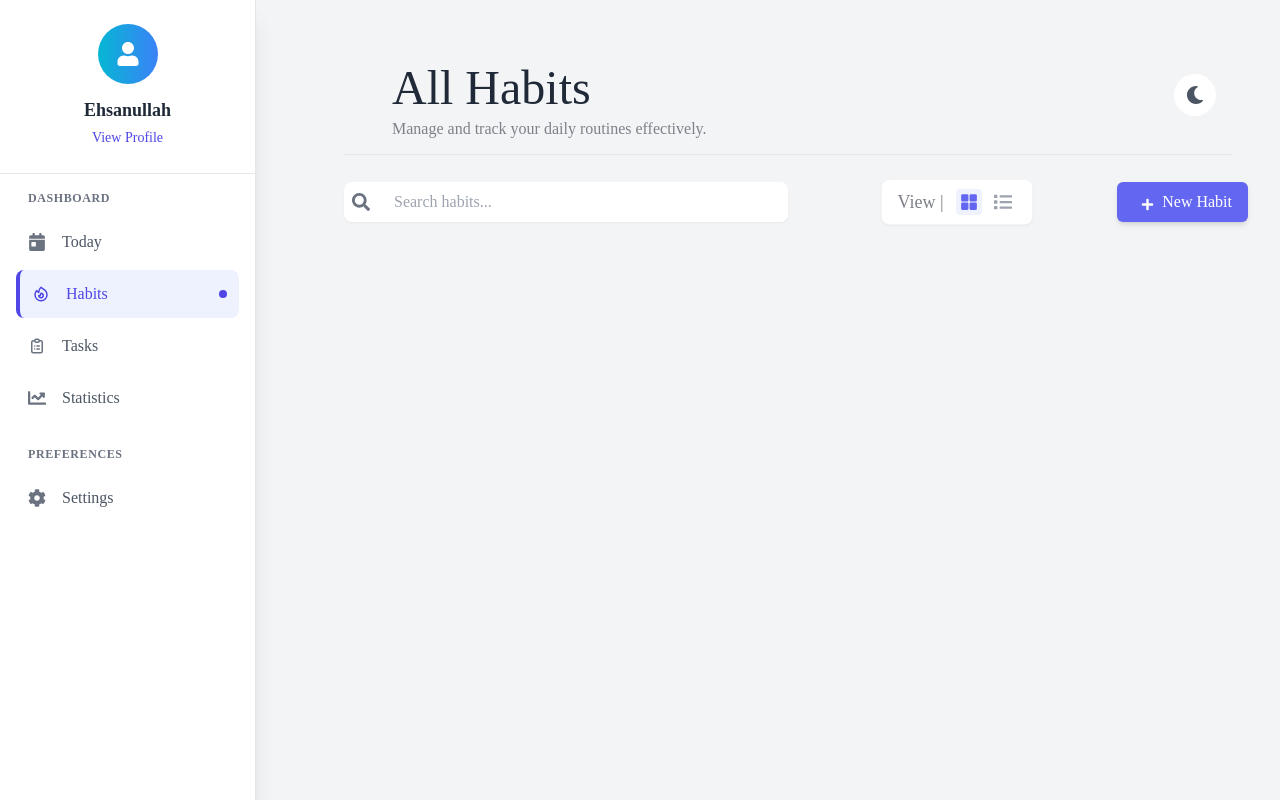
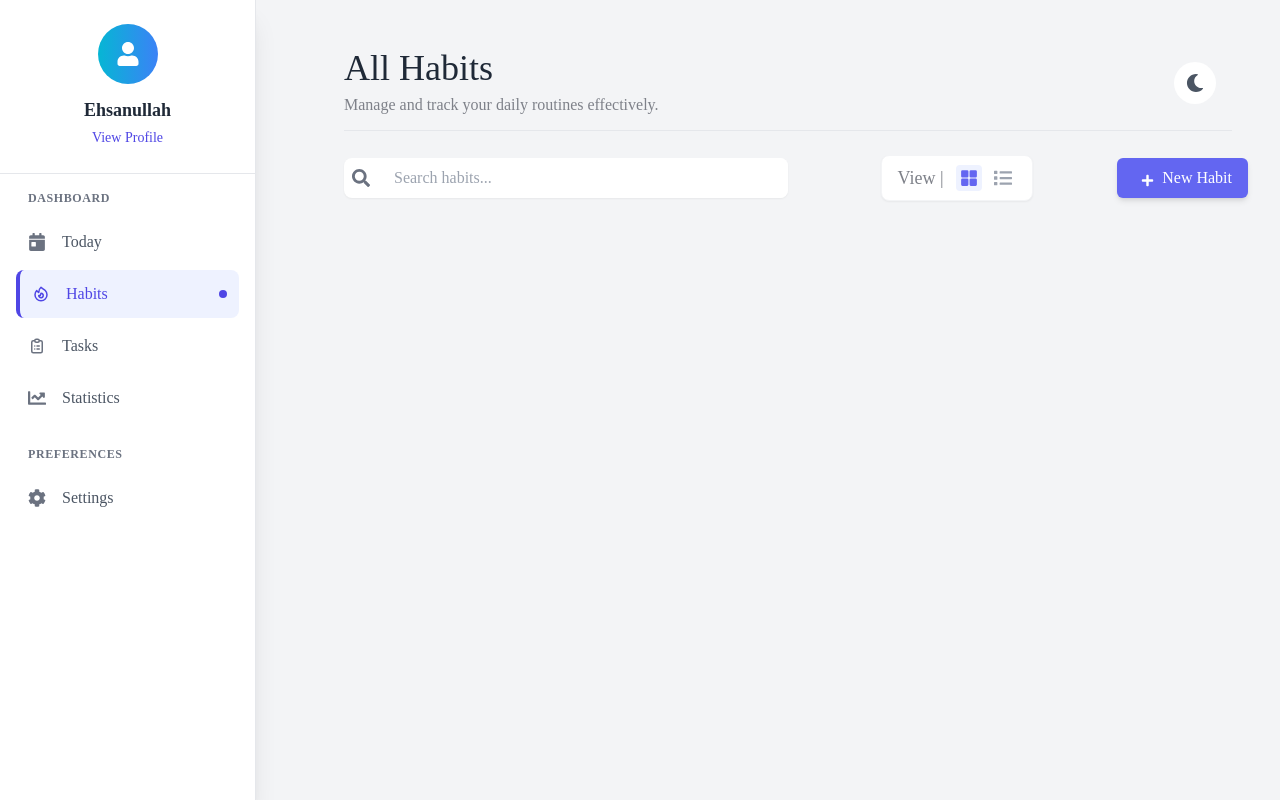
Before and after one commit to AbdulQaharRahmani/HabitTracker, a React (Vite) app in the folder frontend/: page /habits in a window 1280 px wide. Built offline with nearby package versions, Linux system fonts and the light colour scheme.

Commit message:
style: design changed, title moved upper, title size decreased #36

```diff
--- a/frontend/src/components/Header.jsx
+++ b/frontend/src/components/Header.jsx
@@ -1,7 +1,7 @@
 export default function Header () {
     return (
-        <div className="ml-[6rem] mt-[2rem] leading-[18px]">
-            <h1 className="text-5xl text-black my-2">All Habits</h1>
+        <div className="ml-[3rem] mt-[1rem] leading-[18px]">
+            <h1 className="text-4xl text-black my-2">All Habits</h1>
             <p className="text-gray">Manage and track your daily routines effectively.</p>
         </div>
     )
```
